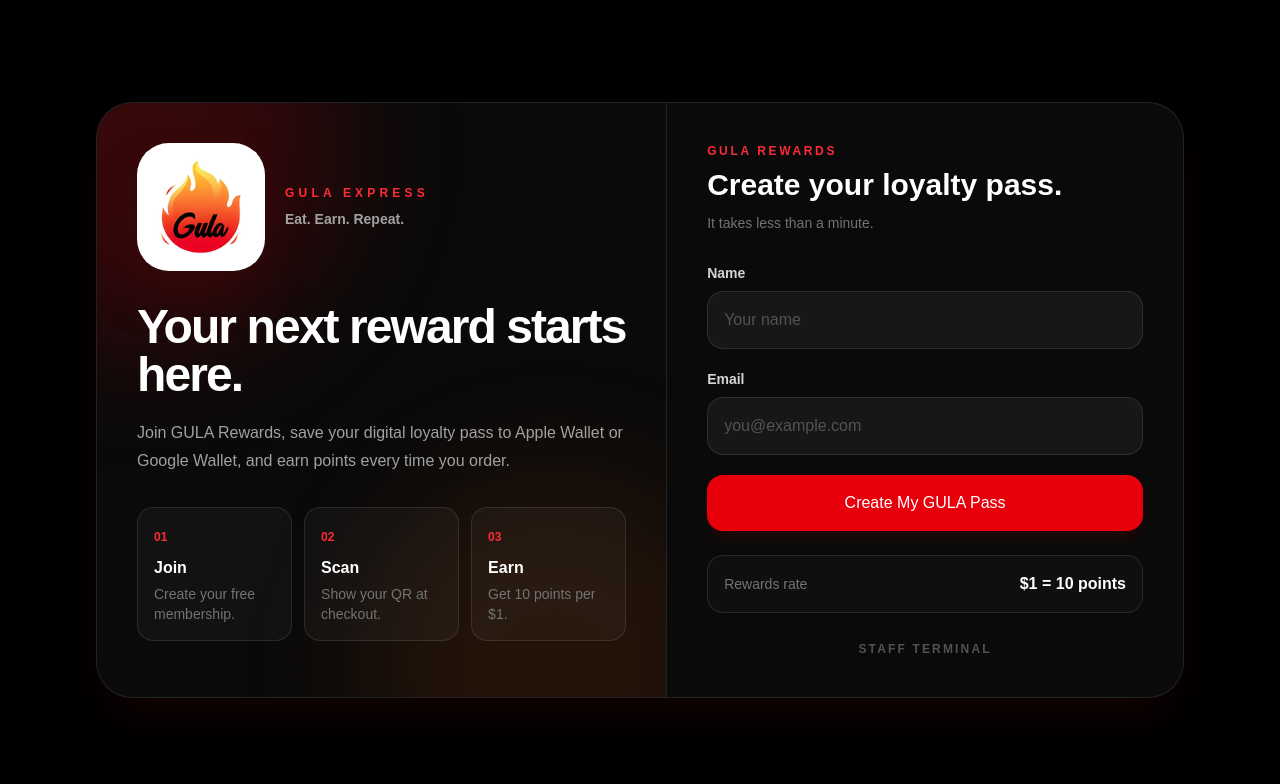
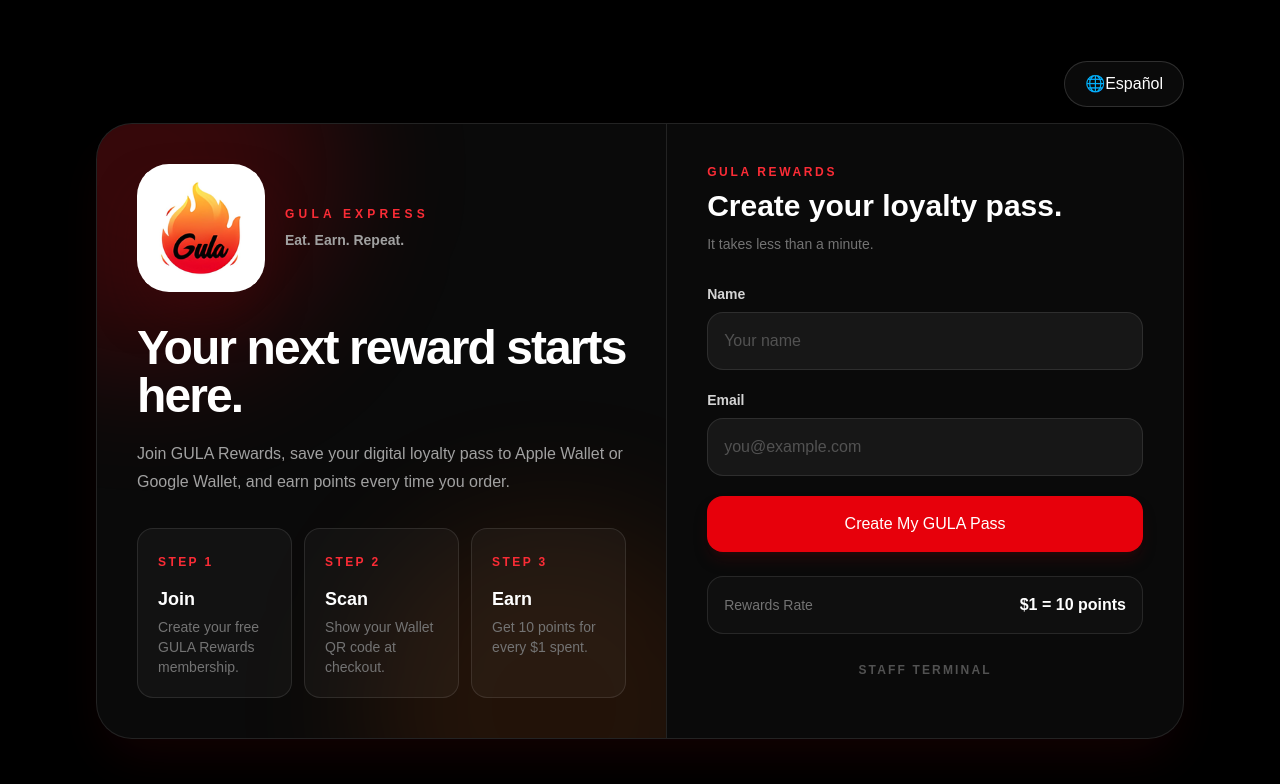
Before and after one commit to jtru12249-hue/gula-loyalty-v2, a Next.js app: page /join in a window 1280 px wide. Shown: the top 784 px of the page. Built offline with nearby package versions, Linux system fonts and the light colour scheme.

Commit message:
Update page.tsx

```diff
--- a/app/join/page.tsx
+++ b/app/join/page.tsx
@@ -1,6 +1,8 @@
 "use client";
 
 import { FormEvent, useState } from "react";
+
+type Language = "en" | "es";
 
 type JoinResponse = {
   success?: boolean;
@@ -9,30 +11,227 @@
   passUrl?: string;
 };
 
+const translations = {
+  en: {
+    language: "Español",
+
+    brandSubtitle: "Eat. Earn. Repeat.",
+
+    heroTitle: "Your next reward starts here.",
+
+    heroDescription:
+      "Join GULA Rewards, save your digital loyalty pass to Apple Wallet or Google Wallet, and earn points every time you order.",
+
+    step1Label: "STEP 1",
+    step1Title: "Join",
+    step1Text: "Create your free GULA Rewards membership.",
+
+    step2Label: "STEP 2",
+    step2Title: "Scan",
+    step2Text: "Show your Wallet QR code at checkout.",
+
+    step3Label: "STEP 3",
+    step3Title: "Earn",
+    step3Text: "Get 10 points for every $1 spent.",
+
+    rewardsLabel: "GULA REWARDS",
+
+    formTitle: "Create your loyalty pass.",
+
+    formSubtitle:
+      "It takes less than a minute.",
+
+    name: "Name",
+    namePlaceholder: "Your name",
+
+    email: "Email",
+    emailPlaceholder: "you@example.com",
+
+    submit:
+      "Create My GULA Pass",
+
+    submitting:
+      "Creating your pass...",
+
+    rewardsRate:
+      "Rewards Rate",
+
+    rewardsValue:
+      "$1 = 10 points",
+
+    readyTitle:
+      "Your GULA Rewards pass is ready.",
+
+    readyDescription:
+      "Add it to your phone and show the QR code every time you order.",
+
+    addWallet:
+      "Add to Apple / Google Wallet",
+
+    startingBalance:
+      "Starting Balance",
+
+    points:
+      "0 points",
+
+    another:
+      "Create Another Membership",
+
+    staff:
+      "Staff Terminal",
+
+    genericError:
+      "Something went wrong. Please try again.",
+  },
+
+  es: {
+    language: "English",
+
+    brandSubtitle: "Come. Gana. Repite.",
+
+    heroTitle:
+      "Tu próxima recompensa comienza aquí.",
+
+    heroDescription:
+      "Únete a GULA Rewards, guarda tu pase digital en Apple Wallet o Google Wallet y gana puntos cada vez que hagas una compra.",
+
+    step1Label: "PASO 1",
+    step1Title: "Regístrate",
+    step1Text:
+      "Crea gratis tu membresía de GULA Rewards.",
+
+    step2Label: "PASO 2",
+    step2Title: "Escanea",
+    step2Text:
+      "Muestra el código QR de tu Wallet al pagar.",
+
+    step3Label: "PASO 3",
+    step3Title: "Gana puntos",
+    step3Text:
+      "Recibe 10 puntos por cada $1 que gastes.",
+
+    rewardsLabel: "GULA REWARDS",
+
+    formTitle:
+      "Crea tu pase de lealtad.",
+
+    formSubtitle:
+      "Toma menos de un minuto.",
+
+    name: "Nombre",
+    namePlaceholder: "Tu nombre",
+
+    email: "Correo electrónico",
+    emailPlaceholder: "tu@email.com",
+
+    submit:
+      "Crear Mi Pase GULA",
+
+    submitting:
+      "Creando tu pase...",
+
+    rewardsRate:
+      "Puntos",
+
+    rewardsValue:
+      "$1 = 10 puntos",
+
+    readyTitle:
+      "Tu pase de GULA Rewards está listo.",
+
+    readyDescription:
+      "Agrégalo a tu teléfono y muestra el código QR cada vez que hagas una compra.",
+
+    addWallet:
+      "Agregar a Apple / Google Wallet",
+
+    startingBalance:
+      "Balance Inicial",
+
+    points:
+      "0 puntos",
+
+    another:
+      "Crear Otra Membresía",
+
+    staff:
+      "Terminal de Empleados",
+
+    genericError:
+      "Algo salió mal. Inténtalo nuevamente.",
+  },
+};
+
 export default function JoinPage() {
-  const [name, setName] = useState("");
-  const [email, setEmail] = useState("");
-  const [working, setWorking] = useState(false);
-  const [result, setResult] = useState<JoinResponse | null>(null);
-  const [error, setError] = useState("");
+  const [language, setLanguage] =
+    useState<Language>("en");
 
-  async function submit(event: FormEvent<HTMLFormElement>) {
+  const [name, setName] =
+    useState("");
+
+  const [email, setEmail] =
+    useState("");
+
+  const [working, setWorking] =
+    useState(false);
+
+  const [result, setResult] =
+    useState<JoinResponse | null>(
+      null,
+    );
+
+  const [error, setError] =
+    useState("");
+
+  const t = translations[language];
+
+  function toggleLanguage() {
+    setLanguage((current) =>
+      current === "en"
+        ? "es"
+        : "en",
+    );
+  }
+
+  async function submit(
+    event: FormEvent<HTMLFormElement>,
+  ) {
     event.preventDefault();
+
     setWorking(true);
     setError("");
     setResult(null);
 
     try {
-      const res = await fetch("/api/create-member", {
+      const res = await fetch(
+        "/api/create-member",
+        {
           method: "POST",
-        headers: { "Content-Type": "application/json" },
-        body: JSON.stringify({ name, email }),
-      });
 
-      const data = (await res.json()) as JoinResponse;
+          headers: {
+            "Content-Type":
+              "application/json",
+          },
 
-      if (!res.ok || !data.success || !data.passUrl) {
-        throw new Error(data.error || "Unable to create your GULA pass.");
+          body: JSON.stringify({
+            name,
+            email,
+          }),
+        },
+      );
+
+      const data =
+        (await res.json()) as JoinResponse;
+
+      if (
+        !res.ok ||
+        !data.success ||
+        !data.passUrl
+      ) {
+        throw new Error(
+          data.error ||
+            t.genericError,
+        );
       }
 
       setResult(data);
@@ -40,7 +239,7 @@
       setError(
         error instanceof Error
           ? error.message
-          : "Something went wrong. Please try again.",
+          : t.genericError,
       );
     } finally {
       setWorking(false);
@@ -50,19 +249,36 @@
   return (
     <main className="min-h-screen bg-black text-white">
       <div className="mx-auto flex min-h-screen max-w-6xl items-center px-4 py-8 sm:px-6 lg:px-8">
+        <div className="w-full">
+
+          {/* TOP BAR */}
+          <div className="mb-4 flex justify-end">
+            <button
+              type="button"
+              onClick={toggleLanguage}
+              className="flex items-center gap-2 rounded-full border border-white/15 bg-neutral-950 px-5 py-2.5 text-sm font-bold text-white transition hover:border-red-500/50 hover:bg-red-500/10"
+            >
+              🌐
+              {t.language}
+            </button>
+          </div>
+
           <div className="grid w-full overflow-hidden rounded-[2.25rem] border border-white/10 bg-neutral-950 shadow-2xl shadow-red-950/30 lg:grid-cols-[1.05fr_0.95fr]">
+
+            {/* LEFT SIDE */}
             <section className="relative overflow-hidden border-b border-white/10 p-7 sm:p-10 lg:border-b-0 lg:border-r">
               <div className="pointer-events-none absolute -left-36 -top-36 h-96 w-96 rounded-full bg-red-600/20 blur-3xl" />
+
               <div className="pointer-events-none absolute -bottom-40 -right-20 h-96 w-96 rounded-full bg-orange-500/10 blur-3xl" />
 
               <div className="relative">
+
+                {/* LOGO */}
                 <div className="flex items-center gap-5">
                   <div className="flex h-28 w-28 shrink-0 items-center justify-center overflow-hidden rounded-[2rem] bg-white p-2 shadow-2xl shadow-red-950/50 sm:h-32 sm:w-32">
                     <img
                       src="/gula-wallet-logo.png"
-                    alt="GULA EXPRESS logo"
-                    width="128"
-                    height="128"
+                      alt="GULA EXPRESS"
                       className="h-full w-full object-cover"
                     />
                   </div>
@@ -71,86 +287,139 @@
                     <p className="text-xs font-black uppercase tracking-[0.35em] text-red-500">
                       GULA EXPRESS
                     </p>
+
                     <p className="mt-2 text-sm font-semibold text-neutral-400">
-                    Eat. Earn. Repeat.
+                      {t.brandSubtitle}
                     </p>
                   </div>
                 </div>
 
+                {/* HERO */}
                 <h1 className="mt-8 max-w-xl text-4xl font-black tracking-[-0.04em] sm:text-5xl">
-                Your next reward starts here.
+                  {t.heroTitle}
                 </h1>
 
                 <p className="mt-5 max-w-lg text-base leading-7 text-neutral-400">
-                Join GULA Rewards, save your digital loyalty pass to Apple
-                Wallet or Google Wallet, and earn points every time you order.
+                  {t.heroDescription}
                 </p>
 
+                {/* STEPS */}
                 <div className="mt-8 grid gap-3 sm:grid-cols-3 lg:grid-cols-1 xl:grid-cols-3">
-                {[
-                  ["01", "Join", "Create your free membership."],
-                  ["02", "Scan", "Show your QR at checkout."],
-                  ["03", "Earn", "Get 10 points per $1."],
-                ].map(([number, title, text]) => (
-                  <div
-                    key={number}
-                    className="rounded-2xl border border-white/10 bg-white/[0.035] p-4"
-                  >
-                    <span className="text-xs font-black text-red-500">
-                      {number}
+
+                  {/* STEP 1 */}
+                  <div className="rounded-2xl border border-white/10 bg-white/[0.035] p-5">
+                    <span className="text-xs font-black uppercase tracking-[0.2em] text-red-500">
+                      {t.step1Label}
                     </span>
-                    <p className="mt-2 font-black">{title}</p>
+
+                    <p className="mt-3 text-lg font-black">
+                      {t.step1Title}
+                    </p>
+
                     <p className="mt-1 text-sm leading-5 text-neutral-500">
-                      {text}
+                      {t.step1Text}
                     </p>
                   </div>
-                ))}
+
+                  {/* STEP 2 */}
+                  <div className="rounded-2xl border border-white/10 bg-white/[0.035] p-5">
+                    <span className="text-xs font-black uppercase tracking-[0.2em] text-red-500">
+                      {t.step2Label}
+                    </span>
+
+                    <p className="mt-3 text-lg font-black">
+                      {t.step2Title}
+                    </p>
+
+                    <p className="mt-1 text-sm leading-5 text-neutral-500">
+                      {t.step2Text}
+                    </p>
+                  </div>
+
+                  {/* STEP 3 */}
+                  <div className="rounded-2xl border border-white/10 bg-white/[0.035] p-5">
+                    <span className="text-xs font-black uppercase tracking-[0.2em] text-red-500">
+                      {t.step3Label}
+                    </span>
+
+                    <p className="mt-3 text-lg font-black">
+                      {t.step3Title}
+                    </p>
+
+                    <p className="mt-1 text-sm leading-5 text-neutral-500">
+                      {t.step3Text}
+                    </p>
+                  </div>
+
                 </div>
               </div>
             </section>
 
+            {/* RIGHT SIDE */}
             <section className="p-7 sm:p-10">
               {!result ? (
                 <>
                   <p className="text-xs font-bold uppercase tracking-[0.22em] text-red-500">
-                  GULA Rewards
-                </p>
-                <h2 className="mt-2 text-3xl font-black">
-                  Create your loyalty pass.
-                </h2>
-                <p className="mt-2 text-sm leading-6 text-neutral-500">
-                  It takes less than a minute.
+                    {t.rewardsLabel}
                   </p>
 
-                <form onSubmit={submit} className="mt-7 space-y-5">
+                  <h2 className="mt-2 text-3xl font-black">
+                    {t.formTitle}
+                  </h2>
+
+                  <p className="mt-2 text-sm leading-6 text-neutral-500">
+                    {t.formSubtitle}
+                  </p>
+
+                  <form
+                    onSubmit={submit}
+                    className="mt-7 space-y-5"
+                  >
+
+                    {/* NAME */}
                     <label className="block">
                       <span className="mb-2 block text-sm font-semibold text-neutral-300">
-                      Name
+                        {t.name}
                       </span>
+
                       <input
                         required
                         minLength={2}
                         maxLength={80}
                         autoComplete="name"
                         value={name}
-                      onChange={(event) => setName(event.target.value)}
-                      placeholder="Your name"
+                        onChange={(event) =>
+                          setName(
+                            event.target.value,
+                          )
+                        }
+                        placeholder={
+                          t.namePlaceholder
+                        }
                         className="w-full rounded-2xl border border-white/10 bg-neutral-900 px-4 py-4 outline-none transition placeholder:text-neutral-600 focus:border-red-500 focus:ring-4 focus:ring-red-500/10"
                       />
                     </label>
 
+                    {/* EMAIL */}
                     <label className="block">
                       <span className="mb-2 block text-sm font-semibold text-neutral-300">
-                      Email
+                        {t.email}
                       </span>
+
                       <input
                         required
                         type="email"
                         maxLength={254}
                         autoComplete="email"
                         value={email}
-                      onChange={(event) => setEmail(event.target.value)}
-                      placeholder="you@example.com"
+                        onChange={(event) =>
+                          setEmail(
+                            event.target.value,
+                          )
+                        }
+                        placeholder={
+                          t.emailPlaceholder
+                        }
                         className="w-full rounded-2xl border border-white/10 bg-neutral-900 px-4 py-4 outline-none transition placeholder:text-neutral-600 focus:border-red-500 focus:ring-4 focus:ring-red-500/10"
                       />
                     </label>
@@ -161,66 +430,78 @@
                       </p>
                     ) : null}
 
+                    {/* CREATE PASS */}
                     <button
                       type="submit"
                       disabled={working}
                       className="w-full rounded-2xl bg-red-600 px-5 py-4 font-black text-white shadow-lg shadow-red-950/40 transition hover:-translate-y-0.5 hover:bg-red-500 disabled:cursor-not-allowed disabled:opacity-50"
                     >
-                    {working ? "Creating your pass…" : "Create My GULA Pass"}
+                      {working
+                        ? t.submitting
+                        : t.submit}
                     </button>
                   </form>
 
+                  {/* RATE */}
                   <div className="mt-6 rounded-2xl border border-white/10 bg-white/[0.025] p-4">
                     <div className="flex items-center justify-between gap-4">
                       <span className="text-sm text-neutral-500">
-                      Rewards rate
+                        {t.rewardsRate}
                       </span>
+
                       <span className="font-black text-white">
-                      $1 = 10 points
+                        {t.rewardsValue}
                       </span>
                     </div>
                   </div>
                 </>
               ) : (
                 <div className="flex h-full flex-col justify-center">
+
+                  {/* SUCCESS LOGO */}
                   <div className="mx-auto flex h-36 w-36 items-center justify-center overflow-hidden rounded-[2rem] bg-white p-2 shadow-2xl shadow-red-950/50">
                     <img
                       src="/gula-wallet-logo.png"
-                    alt="GULA EXPRESS logo"
-                    width="144"
-                    height="144"
+                      alt="GULA EXPRESS"
                       className="h-full w-full object-cover"
                     />
                   </div>
 
+                  {/* READY */}
                   <div className="mt-7 rounded-3xl border border-emerald-500/25 bg-emerald-500/10 p-5 text-center">
                     <p className="text-lg font-black text-emerald-200">
-                    Your GULA Rewards pass is ready.
+                      {t.readyTitle}
                     </p>
+
                     <p className="mt-2 text-sm leading-6 text-emerald-100/70">
-                    Add it to your phone and show the QR code every time you
-                    order.
+                      {t.readyDescription}
                     </p>
                   </div>
 
+                  {/* ADD WALLET */}
                   <a
                     href={result.passUrl}
                     className="mt-5 block w-full rounded-2xl bg-red-600 px-5 py-4 text-center font-black text-white shadow-lg shadow-red-950/40 transition hover:-translate-y-0.5 hover:bg-red-500"
                   >
-                  Add to Apple / Google Wallet
+                    {t.addWallet}
                   </a>
 
+                  {/* BALANCE */}
                   <div className="mt-5 rounded-2xl border border-white/10 bg-white/[0.03] p-4">
                     <div className="flex items-center justify-between gap-4">
                       <span className="text-xs uppercase tracking-wider text-neutral-600">
-                      Starting balance
+                        {t.startingBalance}
                       </span>
-                    <span className="font-black text-white">0 points</span>
+
+                      <span className="font-black text-white">
+                        {t.points}
+                      </span>
                     </div>
                   </div>
 
                   <p className="mt-4 break-all text-center text-xs text-neutral-700">
-                  Member ID: {result.memberId}
+                    Member ID:{" "}
+                    {result.memberId}
                   </p>
 
                   <button
@@ -233,7 +514,7 @@
                     }}
                     className="mt-5 text-sm font-semibold text-neutral-500 transition hover:text-white"
                   >
-                  Create another membership
+                    {t.another}
                   </button>
                 </div>
               )}
@@ -242,9 +523,10 @@
                 href="/"
                 className="mt-7 block text-center text-xs font-semibold uppercase tracking-[0.18em] text-neutral-600 transition hover:text-neutral-300"
               >
-              Staff terminal
+                {t.staff}
               </a>
             </section>
+          </div>
         </div>
       </div>
     </main>
```
Lines whose indentation alone changed are shown as unchanged.
